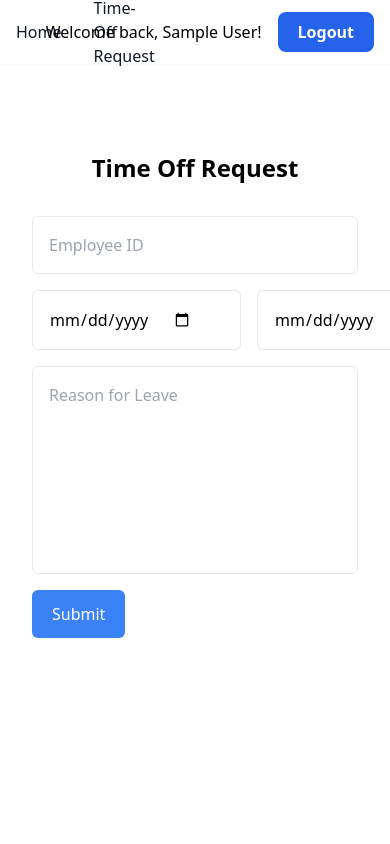
After one commit to stephenalonzo/time-punch, a PHP site: page /time-off-request.php in a window 390 px wide; the page is wider, and only the part inside the window is pictured. The commit adds this page. Run offline with PHP 8.4, Linux system fonts and the light colour scheme; the visitor is signed in with stand-in values (Sample User, id 1).

Commit message:
Worked on responsiveness for < 1024px devices

```diff
--- a/controller.php
+++ b/controller.php
@@ -10,6 +10,7 @@ require_once ('php/user_session.php');
 require_once ('php/user_punch_input.php');
 require_once ('php/total_hours_punch.php');
 require_once ('php/get_employee_status.php');
+require_once ('php/update_employee_status.php');
 require_once ('php/get_pay_period_list.php');
 require_once ('php/generate_pay_period.php');
 require_once ('php/get_hours_worked_today.php');
--- a/dist/output.css
+++ b/dist/output.css
@@ -597,16 +597,16 @@ video {
   margin-bottom: 0px;
 }
 
-.mt-8 {
-  margin-top: 2rem;
-}
-
 .mt-1 {
   margin-top: 0.25rem;
 }
 
 .mt-1\.5 {
   margin-top: 0.375rem;
+}
+
+.mt-8 {
+  margin-top: 2rem;
 }
 
 .block {
@@ -633,40 +633,28 @@ video {
   height: 4rem;
 }
 
-.h-5 {
-  height: 1.25rem;
-}
-
-.w-0 {
-  width: 0px;
-}
-
-.w-2\/3 {
-  width: 66.666667%;
-}
-
-.w-5 {
-  width: 1.25rem;
+.h-52 {
+  height: 13rem;
 }
 
 .w-full {
   width: 100%;
 }
 
-.w-1\/2 {
-  width: 50%;
+.w-auto {
+  width: auto;
 }
 
-.w-1\/4 {
-  width: 25%;
+.w-12 {
+  width: 3rem;
 }
 
-.w-1\/5 {
-  width: 20%;
+.w-24 {
+  width: 6rem;
 }
 
-.w-1\/3 {
-  width: 33.333333%;
+.w-0 {
+  width: 0px;
 }
 
 .max-w-lg {
@@ -701,6 +689,10 @@ video {
 
 .transform {
   transform: translate(var(--tw-translate-x), var(--tw-translate-y)) rotate(var(--tw-rotate)) skewX(var(--tw-skew-x)) skewY(var(--tw-skew-y)) scaleX(var(--tw-scale-x)) scaleY(var(--tw-scale-y));
+}
+
+.resize-none {
+  resize: none;
 }
 
 .flex-row {
--- a/header.php
+++ b/header.php
@@ -9,52 +9,21 @@ if (isset($_SESSION['id']) && $_SESSION['id'])
 ?>
 
 <header class="shadow-sm">
-    <div class="mx-auto flex h-16 max-w-screen-xl items-center justify-between px-4">
-        <div class="flex w-0 flex-1 lg:hidden">
-            <button class="rounded-full bg-gray-100 p-2 text-gray-600" type="button">
-                <span class="sr-only">Account</span>
-                <svg class="h-5 w-5" fill="none" stroke="currentColor" viewbox="0 0 24 24" xmlns="http://www.w3.org/2000/svg">
-                    <path d="M16 7a4 4 0 11-8 0 4 4 0 018 0zM12 14a7 7 0 00-7 7h14a7 7 0 00-7-7z" stroke-linecap="round" stroke-linejoin="round" stroke-width="2"></path>
-                </svg>
-            </button>
-        </div>
-
-        <div class="flex w-0 flex-1 justify-end lg:hidden">
-            <button class="rounded-full bg-gray-100 p-2 text-gray-500" type="button">
-                <span class="sr-only">Menu</span>
-                <svg class="h-5 w-5" fill="currentColor" viewbox="0 0 20 20" xmlns="http://www.w3.org/2000/svg">
-                    <path clip-rule="evenodd" d="M8 4a4 4 0 100 8 4 4 0 000-8zM2 8a6 6 0 1110.89 3.476l4.817 4.817a1 1 0 01-1.414 1.414l-4.816-4.816A6 6 0 012 8z" fill-rule="evenodd"></path>
-                </svg>
-            </button>
-        </div>
-
-        <nav aria-label="Global" class="hidden items-center gap-8 font-medium lg:flex lg:w-0 lg:flex-1">
+    <div class="mx-auto h-16 max-w-screen-xl flex items-center justify-between px-4">
+        <nav aria-label="Global" class="items-center gap-8 font-medium flex w-0 flex-1">
             <a class="text-gray-900" href="./">Home</a>
-            <a class="text-gray-900" href="">Time-Off Request</a>
+            <a class="text-gray-900" href="./time-off-request.php">Time-Off Request</a>
         </nav>
 
-        <div class="hidden items-center space-x-4 lg:flex">
-            <span class="text-sm">Welcome back, <?php echo $_SESSION['first_name']; ?>!</span>
-
-            <!-- <a href="./logout.php" class="rounded-lg bg-blue-600 px-5 py-2 font-medium text-white">
-                Logout
-            </a> -->
+        <div class="flex items-center space-x-4">
+            <span class="">Welcome back, <?php echo $_SESSION['first_name']; ?>!</span>
             <form action="" method="post" class="m-0">
-                <button type="submit" name="logout" class="rounded-lg bg-blue-600 px-5 py-2 font-medium text-white">
+                <button type="submit" name="logout" class="rounded-lg bg-blue-600 px-5 py-2 font-semibold text-white">
                     Logout
                 </button>
             </form>
         </div>
     </div>
-
-    <div class="border-t border-gray-100 lg:hidden">
-        <ul class="flex items-center justify-center overflow-x-auto p-4 font-medium">
-            <li><a class="shrink-0 px-4 text-gray-900" href="">About</a></li>
-            <li><a class="shrink-0 px-4 text-gray-900" href="">Blog</a></li>
-            <li><a class="shrink-0 px-4 text-gray-900" href="">Projects</a></li>
-            <li><a class="shrink-0 px-4 text-gray-900" href="">Contact</a></li>
-        </ul>
-    </div>
 </header>
 
 <?php } ?>
--- a/php/app_views.php
+++ b/php/app_views.php
@@ -14,53 +14,53 @@ function buttonGroup($params)
 
             case 'OUT':
                 $params['buttonGroup'] =
-                '<button type="submit" name="in_day" class="px-4 py-2 rounded-md bg-green-500 text-white">In Day</button>';
+                '<button type="submit" name="in_day" class="px-4 py-2 rounded-md bg-green-500 text-white font-semibold">In Day</button>';
             break;
 
             case 'IN':
                 $params['buttonGroup'] =
-                '<button type="submit" name="out_day" class="px-4 py-2 rounded-md bg-red-700 text-white">Out Day</button>
-                <button type="submit" name="out_break_1" class="px-4 py-2 rounded-md bg-yellow-500 text-white">Out Break</button>';
+                '<button type="submit" name="out_day" class="px-4 py-2 rounded-md bg-red-700 text-white font-semibold">Out Day</button>
+                <button type="submit" name="out_break_1" class="px-4 py-2 rounded-md bg-yellow-500 text-white font-semibold">Out Break</button>';
             break;
 
             case 'OUT_BREAK_1':
                 $params['buttonGroup'] =
-                '<button type="submit" name="out_day" class="px-4 py-2 rounded-md bg-red-700 text-white">Out Day</button>
-                <button type="submit" name="in_break_1" class="px-4 py-2 rounded-md bg-green-500 text-white">In Break</button>';
+                '<button type="submit" name="out_day" class="px-4 py-2 rounded-md bg-red-700 text-white font-semibold">Out Day</button>
+                <button type="submit" name="in_break_1" class="px-4 py-2 rounded-md bg-green-500 text-white font-semibold">In Break</button>';
             break;
 
             case 'IN_BREAK_1':
                 $params['buttonGroup'] =
-                '<button type="submit" name="out_day" class="px-4 py-2 rounded-md bg-red-700 text-white">Out Day</button>
-                <button type="submit" name="out_lunch" class="px-4 py-2 rounded-md bg-blue-700 text-white">Out Lunch</button>';
+                '<button type="submit" name="out_day" class="px-4 py-2 rounded-md bg-red-700 text-white font-semibold">Out Day</button>
+                <button type="submit" name="out_lunch" class="px-4 py-2 rounded-md bg-blue-700 text-white font-semibold">Out Lunch</button>';
             break;
 
             case 'OUT_LUNCH':
                 $params['buttonGroup'] =
-                '<button type="submit" name="out_day" class="px-4 py-2 rounded-md bg-red-700 text-white">Out Day</button>
-                <button type="submit" name="in_lunch" class="px-4 py-2 rounded-md bg-green-500 text-white">In Lunch</button>';
+                '<button type="submit" name="out_day" class="px-4 py-2 rounded-md bg-red-700 text-white font-semibold">Out Day</button>
+                <button type="submit" name="in_lunch" class="px-4 py-2 rounded-md bg-green-500 text-white font-semibold">In Lunch</button>';
             break;
 
             case 'IN_LUNCH':
                 $params['buttonGroup'] =
-                '<button type="submit" name="out_day" class="px-4 py-2 rounded-md bg-red-700 text-white">Out Day</button>
-                <button type="submit" name="out_break_2" class="px-4 py-2 rounded-md bg-yellow-500 text-white">Out Break</button>';
+                '<button type="submit" name="out_day" class="px-4 py-2 rounded-md bg-red-700 text-white font-semibold">Out Day</button>
+                <button type="submit" name="out_break_2" class="px-4 py-2 rounded-md bg-yellow-500 text-white font-semibold">Out Break</button>';
             break;
 
             case 'OUT_BREAK_2':
                 $params['buttonGroup'] =
-                '<button type="submit" name="out_day" class="px-4 py-2 rounded-md bg-red-700 text-white">Out Day</button>
-                <button type="submit" name="in_break_2" class="px-4 py-2 rounded-md bg-green-500 text-white">In Break</button>';
+                '<button type="submit" name="out_day" class="px-4 py-2 rounded-md bg-red-700 text-white font-semibold">Out Day</button>
+                <button type="submit" name="in_break_2" class="px-4 py-2 rounded-md bg-green-500 text-white font-semibold">In Break</button>';
             break;
 
             case 'IN_BREAK_2':
                 $params['buttonGroup'] =
-                '<button type="submit" name="out_day" class="px-4 py-2 rounded-md bg-red-700 text-white">Out Day</button>';
+                '<button type="submit" name="out_day" class="px-4 py-2 rounded-md bg-red-700 text-white font-semibold">Out Day</button>';
             break;
 
             default:
                 $params['buttonGroup'] =
-                    '<button type="submit" name="in_day" class="px-4 py-2 rounded-md bg-green-500 text-white">In Day</button>';
+                    '<button type="submit" name="in_day" class="px-4 py-2 rounded-md bg-green-500 text-white font-semibold">In Day</button>';
             break;
 
         }
@@ -100,8 +100,6 @@ function readOnlyTimesheet($params)
 
     }
 
-    // return $params;
-
 }
 
 function viewPayPeriods($params)
@@ -113,14 +111,24 @@ function viewPayPeriods($params)
     foreach ($params['results'] as $row)
     {
 
-        $params['payPeriodsList'] =
-        '<option value="'.$row['id'].'">'.date('m/d/Y', strtotime($row['pp_start'])).''.' - '.''.date('m/d/Y', strtotime($row['pp_end'])).'</option>';
+        switch ($params['pay_period'])
+        {
+
+            case $row['id']:
+                $params['payPeriodsList'] =
+                '<option value="'.$row['id'].'" selected>'.date('m/d/Y', strtotime($row['pp_start'])).''.' - '.''.date('m/d/Y', strtotime($row['pp_end'])).'</option>';
+            break;
+
+            default:
+                $params['payPeriodsList'] =
+                '<option value="'.$row['id'].'">'.date('m/d/Y', strtotime($row['pp_start'])).''.' - '.''.date('m/d/Y', strtotime($row['pp_end'])).'</option>';
+            break;
+
+        }
 
         echo $params['payPeriodsList'];
 
     }
-
-    // return $params;
 
 }
 
--- a/php/total_hours_punch.php
+++ b/php/total_hours_punch.php
@@ -5,11 +5,8 @@ function totalHoursPunch($params)
 
     $params = filterParams($params);
 
-    $params['dba']['u'] = "UPDATE users SET emp_status = :emp_status WHERE id = :id";
-    $params['bindParam'] = array(
-        ':emp_status' => 'OUT',
-        ':id'	=> $_SESSION['id']
-    );
+    $status = 'OUT';
+    $params = updateEmpStatus($params, $status);
 
     if (dbAccess($params))
     {
@@ -45,7 +42,7 @@ function totalHoursPunch($params)
         $params['dba']['u'] = "UPDATE user_punch SET total_hours = :total_hours WHERE user_id = :user_id AND punch_day = CURDATE() AND punch_token = :punch_token";
         $params['bindParam'] = array(
             ':user_id' 		=> $_SESSION['id'],
-            ':total_hours'	=> round($total_hours, 2),
+            ':total_hours'	=> round($total_hours),
             ':punch_token'	=> $_SESSION['punch_token']
         );
 
--- /dev/null
+++ b/php/update_employee_status.php
@@ -0,0 +1,20 @@
+<?php
+
+function updateEmpStatus($params, $status)
+{
+
+    $params = filterParams($params);
+
+    $params['dba']['u'] = "UPDATE users SET emp_status = :emp_status WHERE id = :id";
+    $params['bindParam'] = array(
+        ':emp_status' => $status,
+        ':id'	=> $_SESSION['id']
+    );
+
+    dbAccess($params);
+
+    return $params;
+
+}
+
+?>
--- /dev/null
+++ b/time-off-request.php
@@ -0,0 +1,56 @@
+<?php
+
+require_once ('header.php');
+require_once ('prevent.php');
+require_once ('controller.php');
+
+?>
+
+<!DOCTYPE html>
+<html lang="en">
+
+<head>
+    <meta charset="UTF-8">
+    <meta http-equiv="X-UA-Compatible" content="IE=edge">
+    <meta name="viewport" content="width=device-width, initial-scale=1.0">
+    <title>Time Off Request | Oras</title>
+    <link rel="stylesheet" href="./dist/output.css">
+</head>
+
+<body>
+<section class="px-4 py-6">
+        <div class="container mx-auto relative">
+            <div class="">
+                <div class="mx-auto max-w-screen-xl px-4 py-16 sm:px-6 lg:px-8">
+                    <div class="mx-auto max-w-lg text-center">
+                        <h1 class="text-2xl font-bold sm:text-3xl">Time Off Request</h1>
+                    </div>
+
+                    <form action="" method="POST" class="mx-auto mb-0 mt-8 max-w-md space-y-4">
+                        <div>
+                            <div class="relative">
+                                <input type="text" name="username" class="w-full rounded-md border border-gray-200 p-4 pe-12" placeholder="Employee ID" />
+                            </div>
+                        </div>
+
+                        <div class="flex flex-row items-center space-x-4">
+                            <input type="date" name="timeoff_start" class="w-full rounded-md border border-gray-200 p-4 pe-12" placeholder="Employee ID" />
+                            <input type="date" name="timeoff_end" class="w-full rounded-md border border-gray-200 p-4 pe-12" placeholder="Employee ID" />
+                        </div>
+
+                        <div class="flex flex-row items-center space-x-4">
+                            <textarea name="timeoff_reason" id="" class="p-4 rounded-md w-full h-52 border border-gray-200 resize-none" placeholder="Reason for Leave"></textarea>
+                        </div>
+
+                        <div class="flex items-center justify-between">
+                            <button type="submit" name="timeoff_request" class="inline-block rounded-md bg-blue-500 px-5 py-3 font-medium text-white">
+                                Submit
+                            </button>
+                        </div>
+                    </form>
+                </div>
+            </div>
+        </div>
+    </section>
+</body>
+</html>
```
Also changed, not shown: other parts of dist/output.css (+31 -29 lines), index.php (+14 -12 lines), php/user_punch_input.php (+15 -94 lines).
